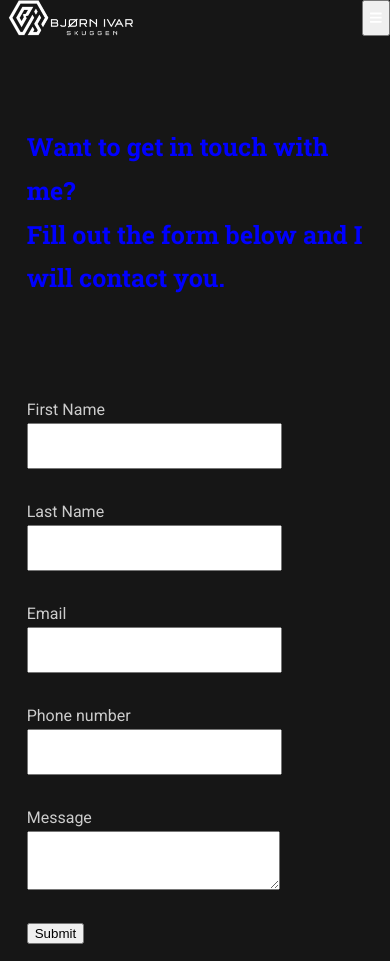
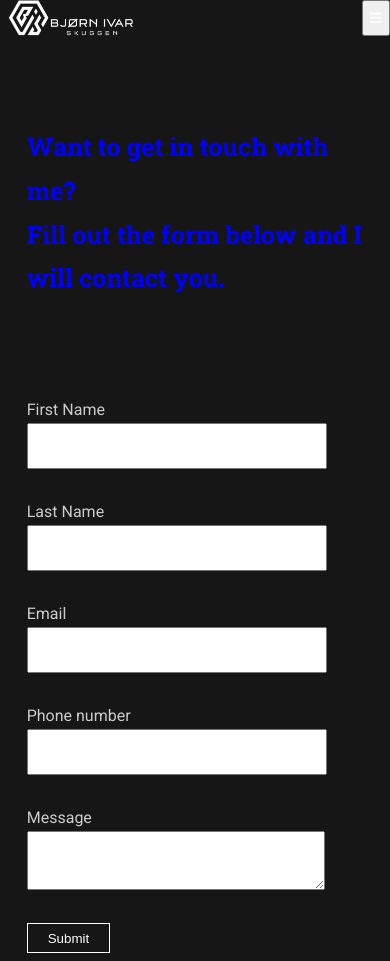
Before and after one commit to bjornivars/Portfolio2, a React (Create React App) app in the folder client/: page /contact in a window 390 px wide. Built offline with nearby package versions, Linux system fonts and the light colour scheme.

Commit message:
testing out react-hook-form after this commit

```diff
--- a/client/src/components/contact.js
+++ b/client/src/components/contact.js
@@ -6,43 +6,42 @@ const ContactPage = () => {
     return (
         <div className='contact'>
 
-            <form className='contact-form col-10'>
+            <form className='contact-form col-10 col-mobile-12'>
                 <Bounce left>
-                    <div className='col-12'>
+                    <div className='col-12 l-mobile-12'>
                         <label for="fname" className='contact-form-label'>First Name</label>
                         <input className='contact-form-input' type="text" name="firstname" />
                     </div>
                 </Bounce>
                 <Bounce left delay={100}>
-                <div className='col-12'>
-
+                <div className='col-12 l-mobile-12'>
                     <label for="lname" className='contact-form-label'>Last Name</label>
                     <input className='contact-form-input' type="text" name="lastname" />
                 </div>
                 </Bounce>
                 <Bounce left delay={200}>
-                <div className='col-12'>
+                <div className='col-12 l-mobile-12'>
 
                     <label for="email" className='contact-form-label'>Email</label>
                     <input className='contact-form-input' type="email" name="email" />
                 </div>
                 </Bounce>
                 <Bounce left delay={300}>
-                <div className='col-12'>
+                <div className='col-12 l-mobile-12'>
 
                     <label for="number" className='contact-form-label'>Phone number</label>
                     <input className='contact-form-input' type="text" name="phone" />
                 </div>
                 </Bounce>
                 <Bounce left delay={400}>
-                <div className='col-12'>
+                <div className='col-12 l-mobile-12'>
 
                     <label for="subject" className='contact-form-label'>Message</label>
                     <textarea className='contact-form-input' name="message"></textarea>
                 </div>
                 </Bounce>
                 <Bounce left delay={500}>
-                <input type="submit" value="Submit" />
+                <input type="submit" value="Submit" className='btn'/>
                 </Bounce>
             </form>
         </div>
--- a/client/src/scss/partials/_buttons.scss
+++ b/client/src/scss/partials/_buttons.scss
@@ -1,4 +1,6 @@
 .btn{
     border: 1px solid $white;
     padding: .5em 1.5em;
+    background-color: transparent;
+    color: $white;
 }
--- a/client/src/scss/partials/contact.scss
+++ b/client/src/scss/partials/contact.scss
@@ -16,3 +16,26 @@
         }
     }
 }
+
+@media screen and (max-width: 599px) {
+    .contact{
+        &-form{
+            font-family: 'Roboto';
+            margin: auto;
+            &-label{
+                display: flex;
+                justify-content: flex-start;
+                width: 80%;
+                margin-bottom: .25em;
+                color: $light-grey;
+            }
+            &-input{
+                display: block;
+                width: 80%;
+                margin-bottom: 2.5em;
+                padding: 1em;
+            }
+        }
+    }
+
+}
```
